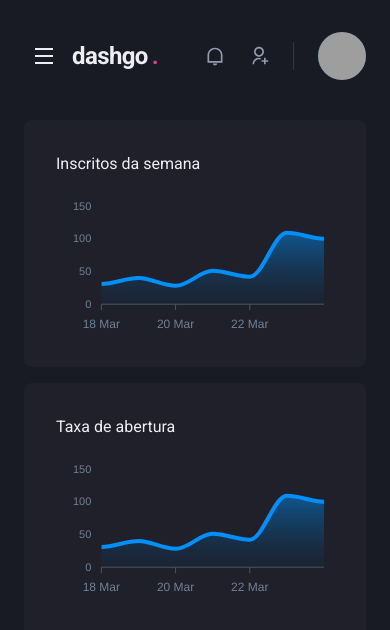
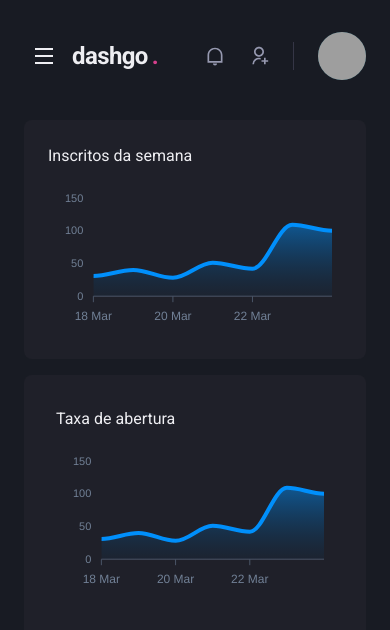
Before and after one commit to saymondamasio/dashgo, a Next.js app: page /dashboard in a window 390 px wide. Shown: the top 630 px of the page. Built offline with nearby package versions, Linux system fonts and the light colour scheme; grey boxes are pictures that could not be loaded.

Commit message:
feat: add responsiveness to dashboard page

```diff
--- a/src/pages/dashboard.tsx
+++ b/src/pages/dashboard.tsx
@@ -71,7 +71,7 @@
           minChildWidth={320}
           alignContent="flex-start"
         >
-          <Box p="8" bgColor="gray.800" borderRadius="8" pb="4">
+          <Box p={['6', '8']} bgColor="gray.800" borderRadius="8" pb="4">
             <Text>Inscritos da semana</Text>
 
             <Chart options={options} series={series} type="area" height={160} />
```
